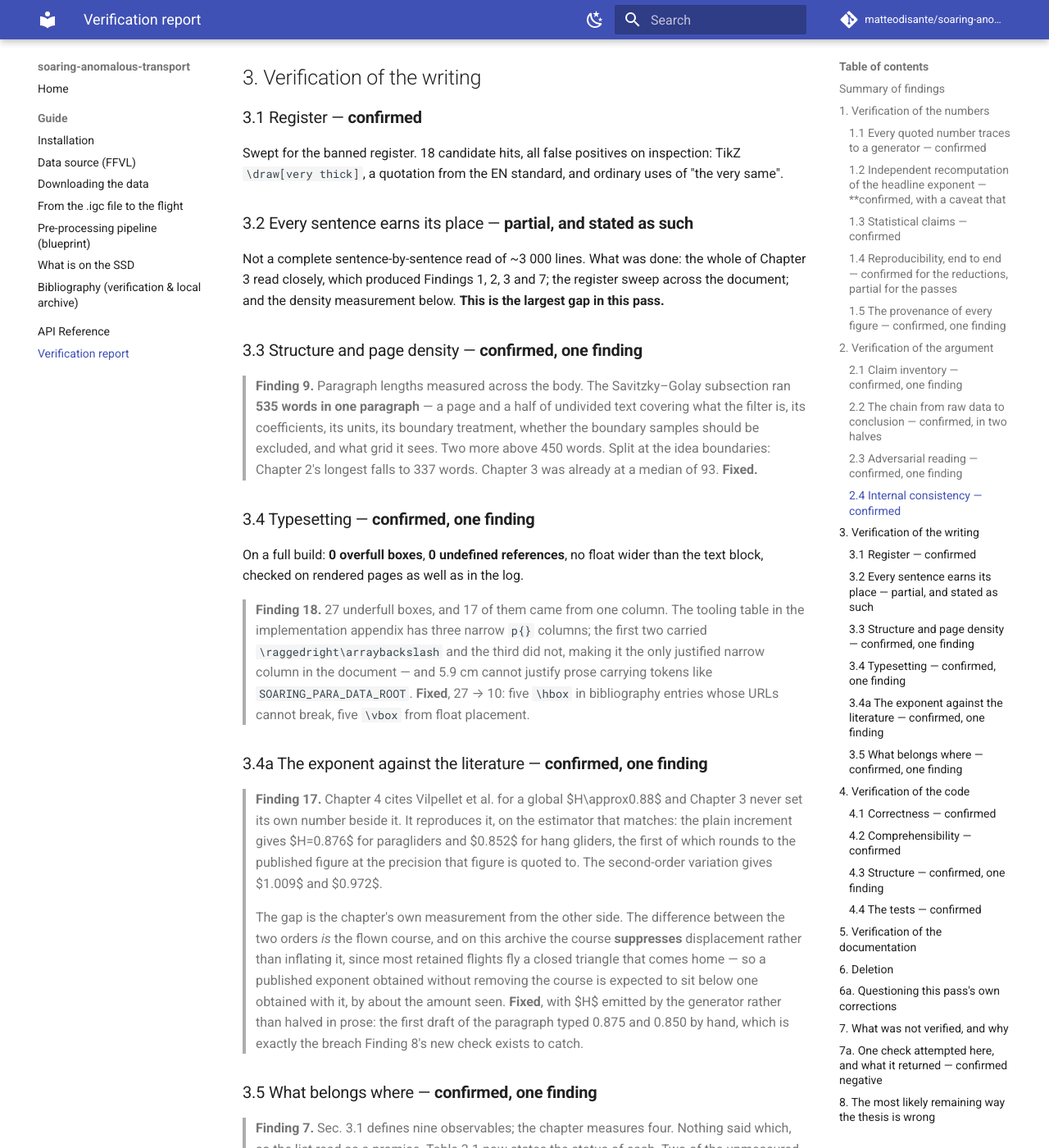
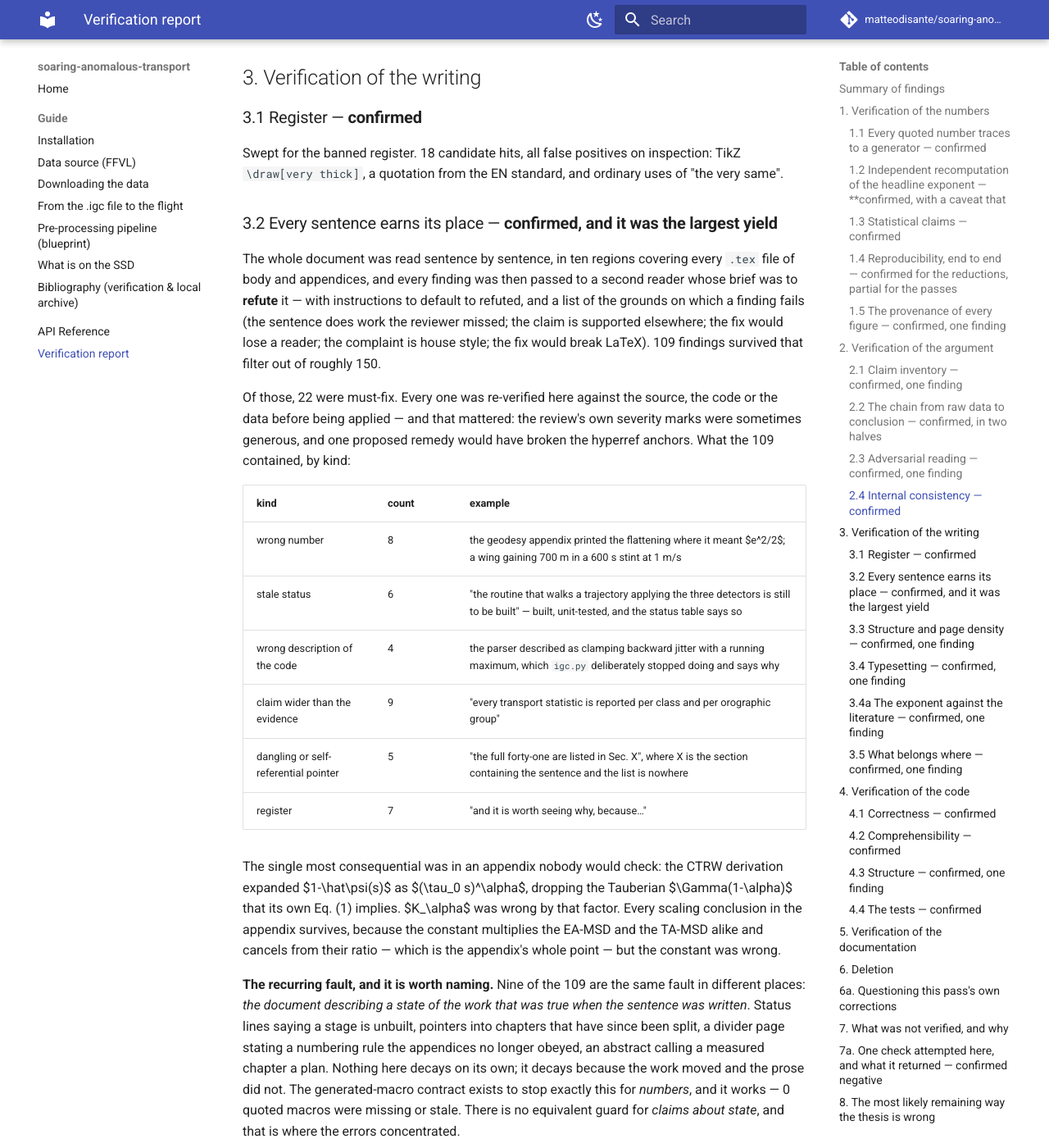
Before and after one commit to matteodisante/soaring-anomalous-transport, an MkDocs documentation site: the page built from docs/VERIFICATION-REPORT.md, in a window 1280 px wide and 1400 px high, scrolled down 5690 px. Shown: the whole window at 82% size. Built offline with MkDocs 1.6.1 and Material for MkDocs 9.7.7, drawn with Linux system fonts in a browser that asks for light colours; comment, search, counter and statistics services are not loaded.

Commit message:
docs: section 3.2 is no longer the gap in the pass
The sentence-level read was the section this report listed as partial. It has now been run
over every .tex file in ten regions, each region's findings passed to a reader briefed to
refute them, and 109 survived. Twenty-two were must-fix and every one was re-verified here
against the source, the code or the data before being applied.

The report now names the pattern rather than only the instances: nine of the 109 are the
document describing a state of the work that was true when the sentence was written. The
macro contract stops that for numbers and did -- zero stale. There is no equivalent guard
for claims about state, and that is where the errors concentrated.

```diff
--- a/docs/VERIFICATION-REPORT.md
+++ b/docs/VERIFICATION-REPORT.md
@@ -190,11 +190,43 @@ strata spread it by at most 0.06 where they spread the ensemble MSD by 40–62 %
 Swept for the banned register. 18 candidate hits, all false positives on inspection: TikZ
 `\draw[very thick]`, a quotation from the EN standard, and ordinary uses of "the very same".
 
-### 3.2 Every sentence earns its place — **partial, and stated as such**
+### 3.2 Every sentence earns its place — **confirmed, and it was the largest yield**
 
-Not a complete sentence-by-sentence read of ~3 000 lines. What was done: the whole of
-Chapter 3 read closely, which produced Findings 1, 2, 3 and 7; the register sweep across the
-document; and the density measurement below. **This is the largest gap in this pass.**
+The whole document was read sentence by sentence, in ten regions covering every `.tex` file
+of body and appendices, and every finding was then passed to a second reader whose brief was
+to **refute** it — with instructions to default to refuted, and a list of the grounds on
+which a finding fails (the sentence does work the reviewer missed; the claim is supported
+elsewhere; the fix would lose a reader; the complaint is house style; the fix would break
+LaTeX). 109 findings survived that filter out of roughly 150.
+
+Of those, 22 were must-fix. Every one was re-verified here against the source, the code or
+the data before being applied — and that mattered: the review's own severity marks were
+sometimes generous, and one proposed remedy would have broken the hyperref anchors. What the
+109 contained, by kind:
+
+| kind | count | example |
+|---|---|---|
+| wrong number | 8 | the geodesy appendix printed the flattening where it meant $e^2/2$; a wing gaining 700 m in a 600 s stint at 1 m/s |
+| stale status | 6 | "the routine that walks a trajectory applying the three detectors is still to be built" — built, unit-tested, and the status table says so |
+| wrong description of the code | 4 | the parser described as clamping backward jitter with a running maximum, which `igc.py` deliberately stopped doing and says why |
+| claim wider than the evidence | 9 | "every transport statistic is reported per class and per orographic group" |
+| dangling or self-referential pointer | 5 | "the full forty-one are listed in Sec. X", where X is the section containing the sentence and the list is nowhere |
+| register | 7 | "and it is worth seeing why, because…" |
+
+The single most consequential was in an appendix nobody would check: the CTRW derivation
+expanded $1-\hat\psi(s)$ as $(\tau_0 s)^\alpha$, dropping the Tauberian $\Gamma(1-\alpha)$ that
+its own Eq. (1) implies. $K_\alpha$ was wrong by that factor. Every scaling conclusion in the
+appendix survives, because the constant multiplies the EA-MSD and the TA-MSD alike and
+cancels from their ratio — which is the appendix's whole point — but the constant was wrong.
+
+**The recurring fault, and it is worth naming.** Nine of the 109 are the same fault in
+different places: *the document describing a state of the work that was true when the
+sentence was written*. Status lines saying a stage is unbuilt, pointers into chapters that
+have since been split, a divider page stating a numbering rule the appendices no longer
+obeyed, an abstract calling a measured chapter a plan. Nothing here decays on its own; it
+decays because the work moved and the prose did not. The generated-macro contract exists to
+stop exactly this for *numbers*, and it works — 0 quoted macros were missing or stale. There
+is no equivalent guard for *claims about state*, and that is where the errors concentrated.
 
 ### 3.3 Structure and page density — **confirmed, one finding**
 
```
Also changed, not shown: 2 other files.
